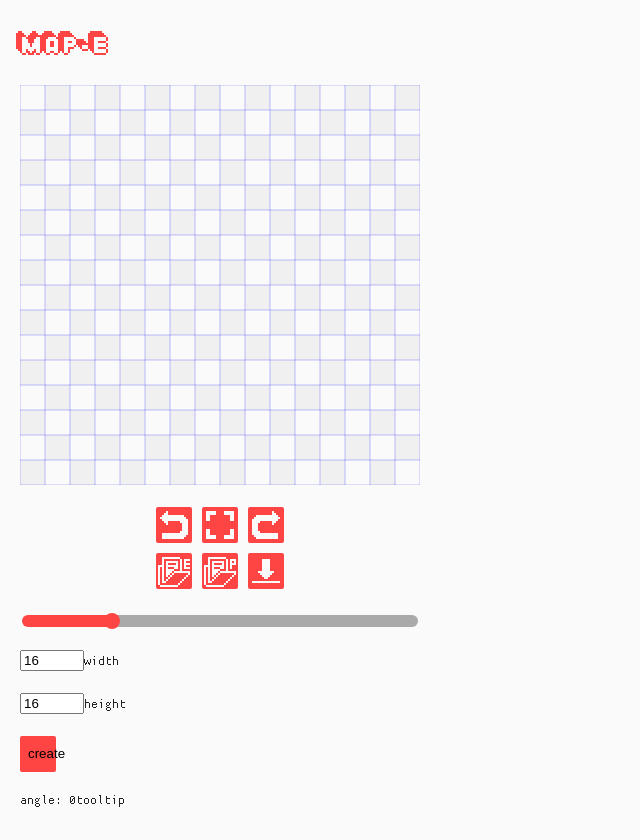
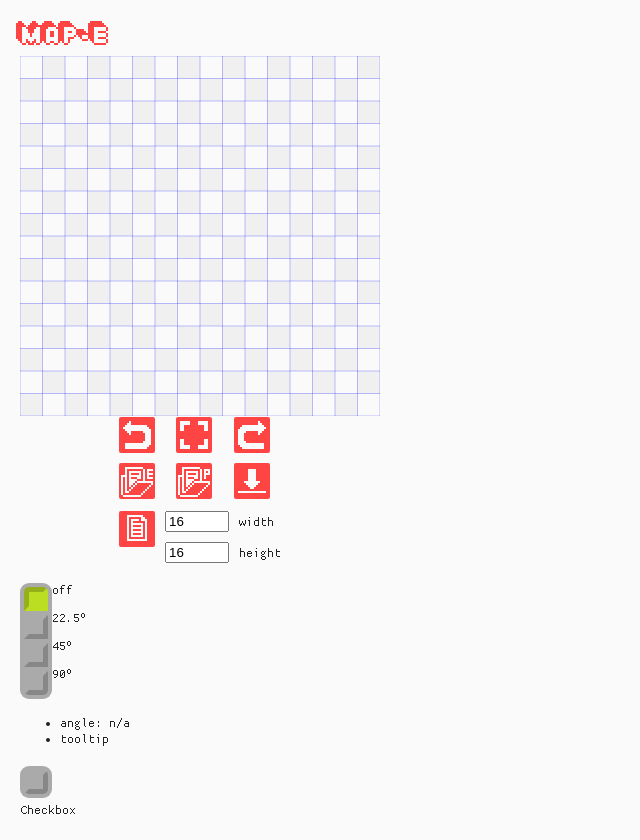
Before and after one commit to georgeolee/map-e, a React (Create React App) app: page / in a window 1280 px wide. Shown: the whole page, without its empty margins (0-640 px from the left). Built offline with nearby package versions, Linux system fonts and the light colour scheme.

Commit message:
adds snap controls and button icons

```diff
--- a/src/App.css
+++ b/src/App.css
@@ -1,18 +1,49 @@
 :root{
   box-sizing: border-box;
-  background-color: #fafafa;
-  color: var(--dark-gray);
+  background-color: var(--white);
+  color: var(--black);
 
+  /* color definitions */
   --red : #f44;
   --red-lighter : #f66;
+  --red-darker: #d33;
+
+  --green: #bd2;
+  --green-lighter: #cf4;
+  --green-darker: #9b0;
+
+  --gray: #888;
+  --gray-lighter: #aaa;
+  --gray-lighter-2: #ccc;
+  --gray-darker: #666;
+
 
   --white: #fafafa;
-  --dark-gray: #222;
 
+  --black: #222;
+  --black-lighter: #444;
+  --black-darker: #000;
+
+  /* app theme colors */
   --primary: var(--red);
   --primary-lighter: var(--red-lighter);
+  --primary-darker: var(--red-darker);
 
-  --canvas-size: 400px
+  --secondary: var(--green);
+  --secondary-lighter: var(--green-lighter);
+  --secondary-darker: var(--green-darker);
+
+  --neutral: var(--gray);
+  --neutral-lighter: var(--gray-lighter);
+  --neutral-lighter-2: var(--gray-lighter-2);
+  --neutral-darker: var(--gray-darker);
+
+
+
+
+
+  --canvas-size: 360px;
+  --bg-opacity-slider-visibility: hidden;
 }
 
 
@@ -71,6 +102,8 @@
   align-content: center;
 }
 
+/* button styling */
+
 button{
   --size: calc(32px + 2*var(--border));
   --radius: 2px;
@@ -85,6 +118,19 @@ button{
   border: 2px solid var(--color);
 }
 
+.App button:active{
+  --color: var(--primary-darker)
+}
+
+/* slider styling */
+
+.App .slider:active{
+  --slider-progress-color: var(--primary-darker);
+  --slider-thumb-color: var(--primary-darker);
+}
+
+/* file input styling */
+
 .file-input label{
   display: flex;
   flex-direction: column;
@@ -94,6 +140,115 @@ button{
   display: none;
 }
 
+/* number input styling */
+
+.number-input > :first-child{
+  margin-right: var(--col-gap);
+}
+
+/* radio styling */
+
+.radio{
+  display:  flex;
+}
+
+.radio > .radio-input{
+}
+
+.radio > .radio-label{
+
+}
+
+/* ------------------------ */
+
+.checkbox, .radio{
+  --color: var(--neutral-lighter);
+  --color-hover: var(--neutral-lighter-2);
+
+  --color-checked: var(--secondary);
+  --color-checked-hover: var(--secondary-lighter);
+
+  --darker: #0003;
+
+  --outline: var(--neutral-lighter);
+
+
+  --border-width: 5px;
+  --shadow-width: 4px;
+  --border-radius: var(--border-width);
+
+  --width: 32px;
+  --height: 32px;
+}
+
+.checkbox input, .radio input{
+  appearance: none; -webkit-appearance: none;
+  width: calc(var(--width) - 2*var(--shadow-width));
+  height: calc(var(--height) - 2*var(--shadow-width));
+  background-color: var(--color);
+  border: var(--border-width) solid var(--color);
+  border-bottom-color: var(--darker);
+  border-right-color: var(--darker);
+  box-shadow: 0 0 0 var(--shadow-width) var(--outline);
+  margin: var(--shadow-width);
+}
+
+input[type="checkbox"]:checked, input[type="radio"]:checked{
+  --color: var(--color-checked);
+  --color-hover: var(--color-checked-hover);
+
+  border-color: transparent;
+  border-top-color: var(--darker);
+  border-left-color: var(--darker);
+}
+
+.radio+.radio{
+  margin-top: calc(-1*var(--shadow-width));
+}
+
+.checkbox input{
+  border-radius: var(--border-radius);
+}
+
+.radio input{
+  border-radius: 0;
+}
+
+:not(.radio-item)+.radio-item > input,
+.radio-item:first-child > input{
+  border-top-left-radius: var(--border-radius);
+  border-top-right-radius: var(--border-radius);
+}
+
+.radio-item:last-child input{
+  border-bottom-left-radius: var(--border-radius);
+  border-bottom-right-radius: var(--border-radius);
+}
+
+
+
+/* ---------------------------------------*/
+
+
+
+
+.new-emap-inputs{
+  display: flex;
+  grid-column: span 3;
+}
+.new-emap-inputs > :nth-child(n+2){
+  margin-left: var(--col-gap);
+}
+
+.new-emap-inputs .new-emap-size-inputs{
+  display: flex;
+  flex-direction: column;
+}
+
+.new-emap-size-inputs > :nth-child(n+2){
+  margin-top: var(--row-gap);
+}
+
 #undo-button{background-image: url(./images/icons/undo-white.png);}
 #redo-button{background-image: url(./images/icons/redo-white.png);}
 #reset-view-button{background-image: url(./images/icons/reset-view-white.png);}
@@ -101,14 +256,26 @@ button{
 
 #emap-file-input button{background-image: url(./images/icons/file-open-e-white.png);}
 #background-file-input button{background-image: url(./images/icons/file-open-p-white.png);}
+#new-emap-button{background-image: url(./images/icons/file-new-white.png);}
 
 #download-button{background-image: url(./images/icons/download-white.png);}
+
+#bg-opacity-slider{
+  visibility: var(--bg-opacity-slider-visibility);
+}
 
 /* hover styling goes here */
 @media (hover :hover) and (pointer: fine){
   button:hover{
     --color: var(--primary-lighter);
+  }
+
+  button:hover, input[type="checkbox"]:hover, input[type="radio"]:hover{
     cursor: pointer;
+  }
+
+  input[type="checkbox"]:hover, input[type="radio"]:hover{
+    --color: var(--color-hover);
   }
 }
 
--- a/src/App.js
+++ b/src/App.js
@@ -15,9 +15,16 @@ import { Slider} from './components/Slider/Slider.js';
 
 import { NumberInput } from './components/NumberInput';
 
+import { Button } from './components/Button';
+
 import { EMAP_MIN_SIZE, EMAP_MAX_SIZE } from './refactor/constants';
 import { DisplayArea } from './components/DisplayArea';
+import { Radio } from './components/Radio';
+import { Checkbox } from './components/Checkbox';
+
 //TODO:
+
+  // **** Button.js > tooltip handling here
 
   // > general tidy up of newly added stuff
 
@@ -26,6 +33,8 @@ import { DisplayArea } from './components/DisplayArea';
   // viz toggle ?
 
   // angle display area
+
+  // tooltip system
 
   // start work on mobile layout - single col grid
 
@@ -233,20 +242,20 @@ function App() {
       ></div>
 
       <div className='editor-buttons'>
-        <button
-          data-tooltip='undo'
+        <Button
+          tooltip='undo'
           id='undo-button'
           onClick={()=>flags.undo.raise()}
           />
 
-        <button
-          data-tooltip='reset view'
+        <Button
+          tooltip='reset view'
           id='reset-view-button'
           onClick={()=>settings.resetView()}
           />
 
-        <button
-          data-tooltip='redo'
+        <Button
+          tooltip='redo'
           id='redo-button'
           onClick={()=>flags.redo.raise()}
           />
@@ -269,11 +278,38 @@ function App() {
           }}
           />
 
-        <button
-          data-tooltip='download vector map PNG'
+        <Button
+          tooltip='download vector map PNG'
           id='download-button'
           onClick={()=>flags.export.raise()}
           />
+
+        <div className='new-emap-inputs'>
+          <Button
+            tooltip='create a new blank emap'
+            id='new-emap-button'
+            onClick={()=>flags.loadEmpty.raise()}
+            />
+
+          <div className='new-emap-size-inputs'>
+            <NumberInput
+              label='width'
+              min={EMAP_MIN_SIZE}
+              max={EMAP_MAX_SIZE}
+              func={n=>settings.size.x = n}
+              defaultValue={settings.size.x}
+              />
+
+            <NumberInput
+              label='height'
+              min={EMAP_MIN_SIZE}
+              max={EMAP_MAX_SIZE}
+              func={n=>settings.size.y = n}
+              defaultValue={settings.size.y}
+              />
+          </div>
+        </div>
+
       </div>
 
 
@@ -283,6 +319,7 @@ function App() {
       <Slider
         min={0}
         max={255}
+        id='bg-opacity-slider'
         defaultValue={settings.bgAlpha}
         func={n=>{
           settings.bgAlpha = n;
@@ -293,29 +330,31 @@ function App() {
         }}
         />
 
-      <NumberInput
-        label='width'
-        min={EMAP_MIN_SIZE}
-        max={EMAP_MAX_SIZE}
-        func={n=>settings.size.x = n}
-        defaultValue={settings.size.x}
-        />
-
-      <NumberInput
-        label='height'
-        min={EMAP_MIN_SIZE}
-        max={EMAP_MAX_SIZE}
-        func={n=>settings.size.y = n}
-        defaultValue={settings.size.y}
-        />
-
-      <button
-        onClick={()=>flags.loadEmpty.raise()}
-        >create</button>
+        <div>
+          <Radio
+            label='off'
+            checked
+            func={()=>settings.snap.set(false)}
+            />
+          <Radio
+            label='22.5º'
+            func={()=>settings.snap.set(22.5)}
+            />
+          <Radio
+            label='45º'
+            func={()=>settings.snap.set(45)}
+            />
+          <Radio
+            label='90º'
+            func={()=>settings.snap.set(90)}
+            />
+        </div>
 
       <DisplayArea
         displayData={display}
         />
+
+      <Checkbox/>
     </div>
   );
 }
--- /dev/null
+++ b/src/components/Button.js
@@ -0,0 +1,26 @@
+import * as tooltipHandler from '../tooltips'
+
+export function Button(props){
+    const {
+        tooltip = '',
+        onClick,
+        id,
+        className,
+        content,
+    } = props;
+
+    return(
+        <button
+            onClick={onClick}
+            data-tooltip={tooltip}
+            id={id}
+            className={className}
+
+            onPointerEnter={tooltipHandler.pointerEnter}
+            onTouchStart={tooltipHandler.touchStart}
+            onPointerLeave={tooltipHandler.pointerLeave}
+            onTouchEnd={tooltipHandler.touchEnd}
+
+        >{content}</button>
+    );
+}
--- a/src/components/DisplayArea.js
+++ b/src/components/DisplayArea.js
@@ -20,12 +20,13 @@ export function DisplayArea(props){
     return(
         <div
             id={id}
-            className={'display-area' + className ? ' ' + className : ''}
+            className={'display-area' + (className ? ' ' + className : '')}
             ref={displayRef}
             >
-            angle: {displayData.angle}
-
-            {displayData.tooltip}
+                <ul className="display-info">
+                    <li className="display-angle">angle: {displayData.angle}</li>
+                    <li className="display-tooltip">{displayData.tooltip}</li>
+                </ul>
         </div>
     )
 }
--- a/src/components/FileInput.js
+++ b/src/components/FileInput.js
@@ -1,7 +1,8 @@
+import * as tooltipHandler from "../tooltips";
+
 export function FileInput(props){
 
     const {
-        label = 'File Input',
         accept = '.png',
         func = url => console.log(`url: ${url}`),
         tooltip,
@@ -18,7 +19,16 @@ export function FileInput(props){
 
     return(
         <div className={'file-input app-button' + (className ? ' ' + className : '')} id={id}>
-            <button className="file-input-button" onClick={e => e.target.nextElementSibling?.click()} data-tooltip={tooltip}/>
+            <button
+                className="file-input-button"
+                onClick={e => e.target.nextElementSibling?.click()}
+                data-tooltip={tooltip}
+
+                onPointerEnter={tooltipHandler.pointerEnter}
+                onTouchStart={tooltipHandler.touchStart}
+                onPointerLeave={tooltipHandler.pointerLeave}
+                onTouchEnd={tooltipHandler.touchEnd}
+                />
             <input
                 type="file"
                 accept={accept}
--- a/src/components/NumberInput.js
+++ b/src/components/NumberInput.js
@@ -30,7 +30,7 @@ import {useEffect, useRef} from 'react';
 
       return(
         <label
-          className={'number-input' + className ? ' ' + className : ''}
+          className={'number-input' + (className ? ' ' + className : '')}
           id={id}>
           <input
             ref={inputRef}
--- a/src/index.js
+++ b/src/index.js
@@ -1,4 +1,4 @@
-import React, {useEffect} from 'react';
+import React from 'react';
 import ReactDOM from 'react-dom';
 import './index.css';
 import App from './App';
--- a/src/refactor/globals.js
+++ b/src/refactor/globals.js
@@ -66,6 +66,10 @@ export const settings = {
     snap : {
         enabled : true,
         angle : 22.5,
+        set : function(n){
+            if(typeof n === 'number') this.angle = n;
+            this.enabled = (typeof n === 'number' || !!n);
+        }
     },
 
     size : {
@@ -116,7 +120,7 @@ export const angleDisplay = {
 }
 
 export const display = {
-    angle: 0,
+    angle: 'n/a',
     tooltip: 'tooltip',
     refresh: undefined,
 }
--- a/src/refactor/sketch.js
+++ b/src/refactor/sketch.js
@@ -220,6 +220,9 @@ export function sketch(p){
             bgBaked = p.createImage(bg.width, bg.height);
             bgBaked.copy(bg, 0, 0, bg.width, bg.height, 0, 0, bg.width, bg.height);
             flags.bakeBackgroundOpacity.raise();
+
+            //css prop to show slider for controlling bg opacity
+            document.documentElement.style.setProperty('--bg-opacity-slider-visibility', 'visible');
         })
     }
 
@@ -318,6 +321,12 @@ export function sketch(p){
         //pointer over edit pixel?
         if(pointerPixel?.x === editPixel.x && pointerPixel?.y === editPixel.y){
             vc.setPixelColor(editPixel.x, editPixel.y, COLOR.NEUTRAL[settings.neutralColor]);
+
+            const noVector = 'n/a'
+            if(display.angle !== noVector){
+                display.angle = noVector;
+                display?.refresh()
+            }
             return;
         }
 
--- /dev/null
+++ b/src/tooltips.js
@@ -0,0 +1,37 @@
+const tooltipAttribute = 'data-tooltip'
+
+function showTooltip(e){
+    console.log(`show: ${getTooltip(e)}`)
+}
+
+function hideTooltip(){
+    console.log('hide')
+}
+
+const getTooltip = e => e.target.getAttribute(tooltipAttribute);
+
+// export let tooltip = '';
+
+export function pointerEnter(e){
+    console.log('pointer enter');
+    showTooltip(e)
+}
+
+export function pointerLeave(e){
+    console.log('pointer leave');
+    hideTooltip()
+}
+
+export function touchStart(e){
+    console.log('touch start')
+    showTooltip(e)
+}
+
+export function touchEnd(e){
+
+    //still registering at least one touch on target
+    if(e.targetTouches > 0) return;
+
+    console.log('touch end')
+    hideTooltip()
+}
```
Also changed, not shown: src/images/icons/file-new-white.png (added), 1 other file (tests, documents, lock files or other folders).
